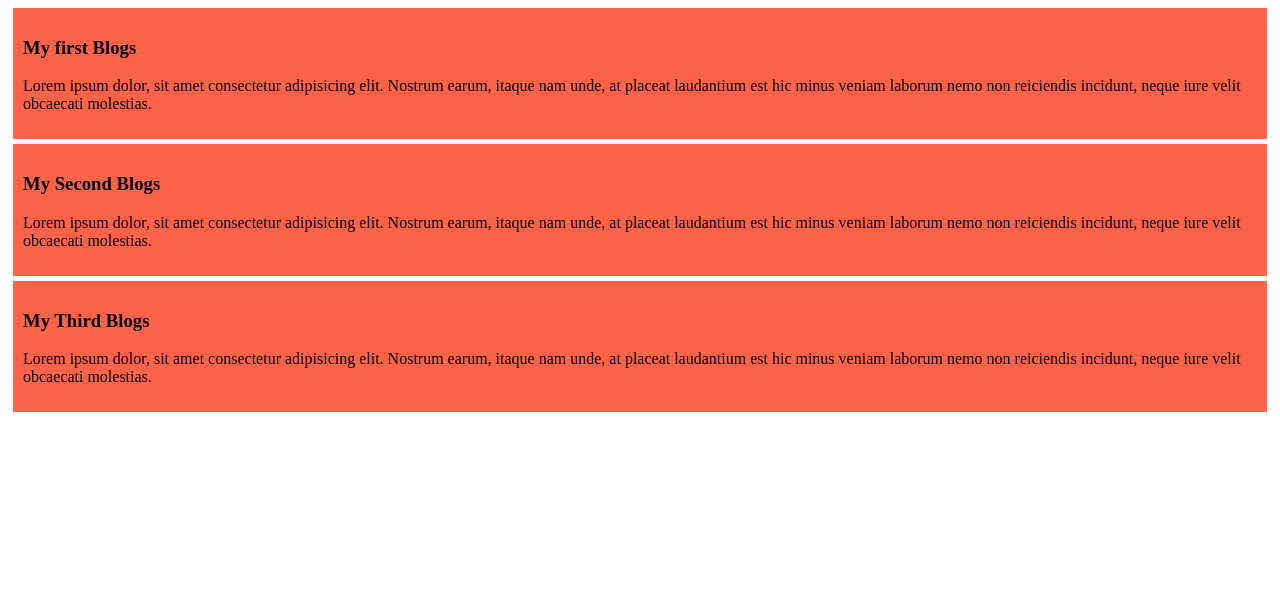
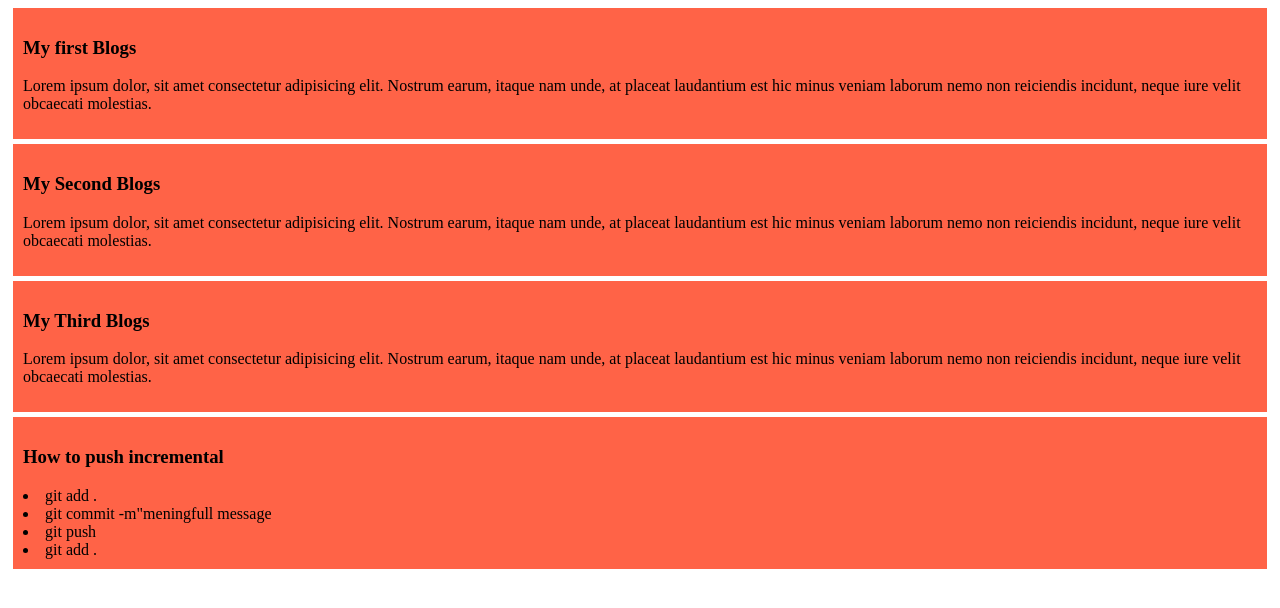
Before and after one commit to ShafatRaj/my-simple-website, a plain HTML site: page index.html in a window 1280 px wide. Drawn offline with Linux system fonts and the light colour scheme.

Commit message:
list of adding

```diff
--- a/index.html
+++ b/index.html
@@ -21,6 +21,13 @@
         <h3>My Third Blogs</h3>
         <p>Lorem ipsum dolor, sit amet consectetur adipisicing elit. Nostrum earum, itaque nam unde, at placeat laudantium est hic minus veniam laborum nemo non reiciendis incidunt, neque iure velit obcaecati molestias.</p>
     </div>
+    <div>
+        <h3>How to push incremental</h3>
+        <li>git add .</li>
+        <li>git commit -m"meningfull message</li>
+        <li>git push</li>
+        <li>git add .</li>
+    </div>
 </body>
 
 </html>
```
